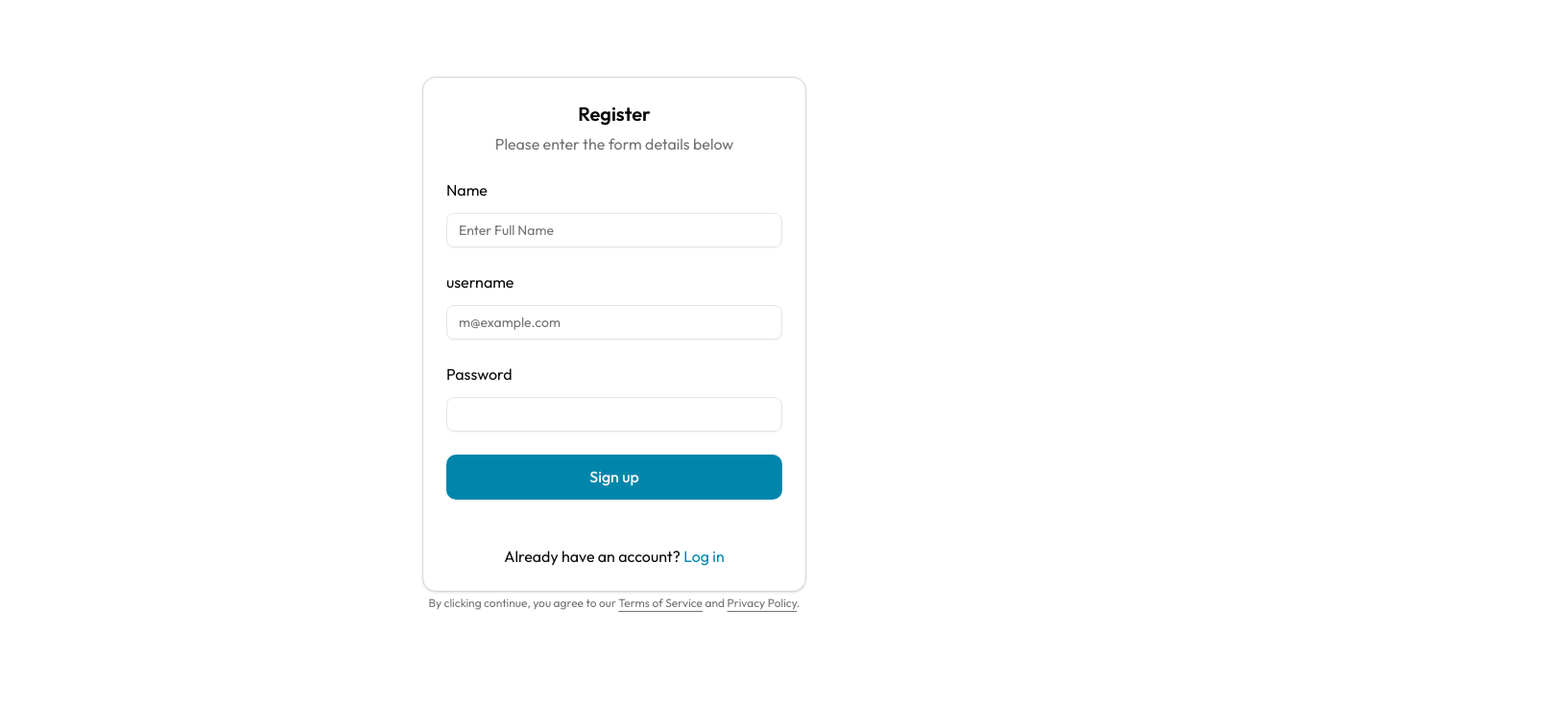
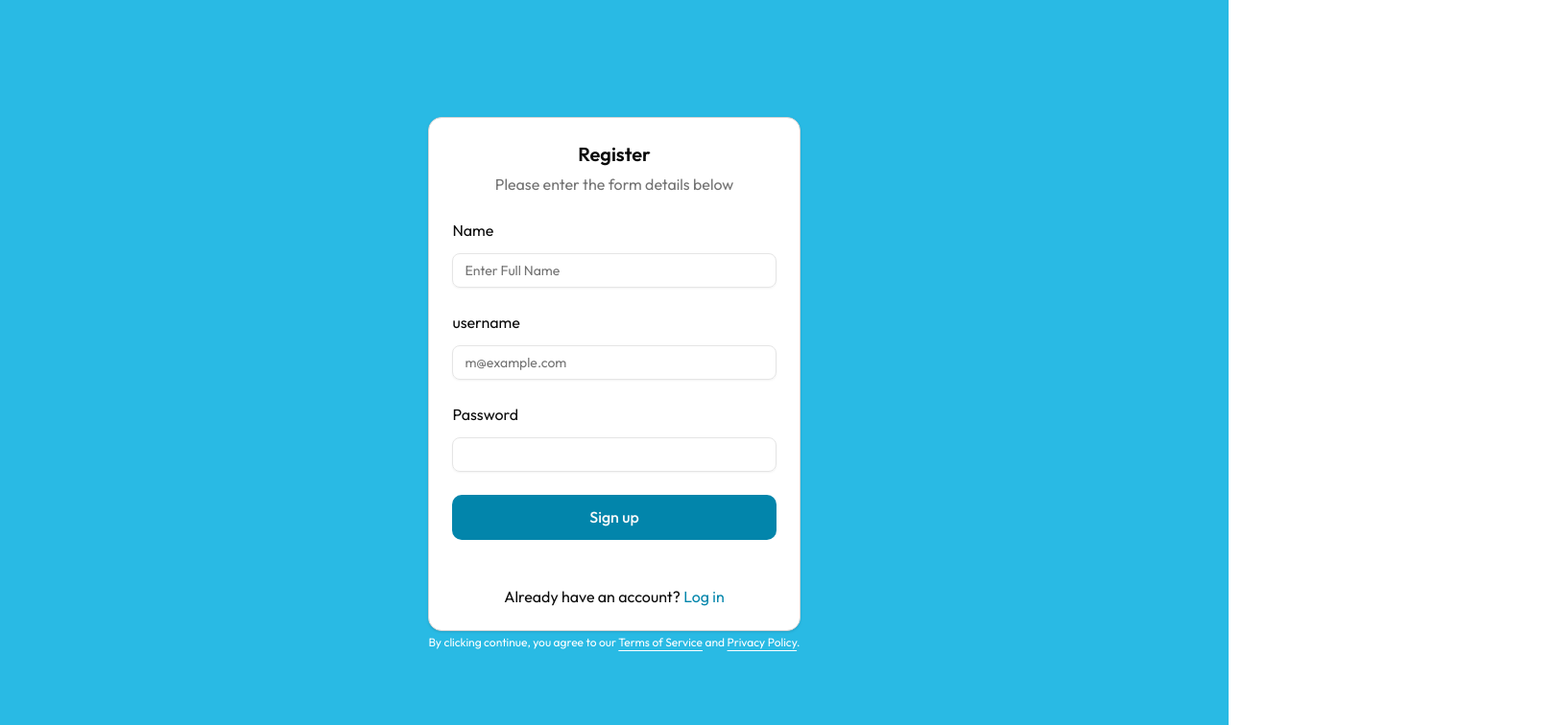
Before and after one commit to dipusth/react-auth, a React (Vite) app: page /register in a window 1280 px wide. Shown: the top 756 px of the page at 96% size, 1618 px wide, since content can reach past the window. Built offline with nearby package versions, Linux system fonts and the light colour scheme.

Commit message:
updating ui

```diff
--- a/src/App.css
+++ b/src/App.css
@@ -194,7 +194,29 @@ ul{
     border-radius: 10px;
   }
 }
+.bg-props{
+  &::after,&:before{
+    position: absolute;
+    content: "";
+    width: 100%;
+    height: 100%;
+    background-color: var(--color-primary-100);
+    opacity: 0.5;
+    border-radius: 10%;
+    right: 35%;
+    top: auto;
+    bottom: -65%;
+    transform: rotate(38deg) scale(1.9);
+  }
+  &:before{
+    left: -0%;
+    right: auto;
+    top: 26%;
+    width: 50%;
+    height: 90%;
 
+  }
+}
 
 .overlay {
   background-color: rgba(0, 0, 0, 0.3);
--- a/src/index.css
+++ b/src/index.css
@@ -132,6 +132,8 @@
 
 @theme  {
   --color-primary: #0285ab;
+  --color-primary-100: #71dfff;
+  --color-primary-400: #29bae4;
   --color-secondary: #0D9488;
   --color-secondary-50: #F9EBEC;
   --color-secondary-500: #C33241;
--- a/src/pages/Login/Login.tsx
+++ b/src/pages/Login/Login.tsx
@@ -1,4 +1,4 @@
-import React, { useState } from "react";
+import React, { useEffect, useState } from "react";
 import { Link, useNavigate } from "react-router-dom";
 import { getUser, updateActiveUser } from "@/LocalStorage";
 import {
@@ -18,7 +18,12 @@ export const Login = () => {
     username: "",
     password: "",
   });
-
+  useEffect(() => {
+    document.body.style.overflow = "hidden";
+    return () => {
+      document.body.style.overflow = "auto";
+    };
+  }, []);
   const navigate = useNavigate();
   const handleInputChannge = (event: React.ChangeEvent<HTMLInputElement>) => {
     const id = event.target.id;
@@ -46,7 +51,9 @@ export const Login = () => {
     navigate("/dashboard");
   };
   return (
-    <div className="form-wrapper py-20 max-w-[400px] mx-auto">
+    <div className="bg-wrapper bg-props bg-primary-400  h-full overflow-hidden ">
+      <div className="flex item-center h-full">
+        <div className="z-10 form-wrapper max-w-[400px] mx-auto relative">
           <Card>
             <CardHeader className="text-center">
               <CardTitle className="text-xl">Welcome</CardTitle>
@@ -59,7 +66,10 @@ export const Login = () => {
                 <div className="grid gap-6">
                   <div className="flex flex-col gap-4">
                     <Button variant="outline" className="w-full">
-                  <svg xmlns="http://www.w3.org/2000/svg" viewBox="0 0 24 24">
+                      <svg
+                        xmlns="http://www.w3.org/2000/svg"
+                        viewBox="0 0 24 24"
+                      >
                         <path
                           d="M12.152 6.896c-.948 0-2.415-1.078-3.96-1.04-2.04.027-3.91 1.183-4.961 3.014-2.117 3.675-.546 9.103 1.519 12.09 1.013 1.454 2.208 3.09 3.792 3.039 1.52-.065 2.09-.987 3.935-.987 1.831 0 2.35.987 3.96.948 1.637-.026 2.676-1.48 3.676-2.948 1.156-1.688 1.636-3.325 1.662-3.415-.039-.013-3.182-1.221-3.22-4.857-.026-3.04 2.48-4.494 2.597-4.559-1.429-2.09-3.623-2.324-4.39-2.376-2-.156-3.675 1.09-4.61 1.09zM15.53 3.83c.843-1.012 1.4-2.427 1.245-3.83-1.207.052-2.662.805-3.532 1.818-.78.896-1.454 2.338-1.273 3.714 1.338.104 2.715-.688 3.559-1.701"
                           fill="currentColor"
@@ -68,7 +78,10 @@ export const Login = () => {
                       Login with Apple
                     </Button>
                     <Button variant="outline" className="w-full">
-                  <svg xmlns="http://www.w3.org/2000/svg" viewBox="0 0 24 24">
+                      <svg
+                        xmlns="http://www.w3.org/2000/svg"
+                        viewBox="0 0 24 24"
+                      >
                         <path
                           d="M12.48 10.92v3.28h7.84c-.24 1.84-.853 3.187-1.787 4.133-1.147 1.147-2.933 2.4-6.053 2.4-4.827 0-8.6-3.893-8.6-8.72s3.773-8.72 8.6-8.72c2.6 0 4.507 1.027 5.907 2.347l2.307-2.307C18.747 1.44 16.133 0 12.48 0 5.867 0 .307 5.387.307 12s5.56 12 12.173 12c3.573 0 6.267-1.173 8.373-3.36 2.16-2.16 2.84-5.213 2.84-7.667 0-.76-.053-1.467-.173-2.053H12.48z"
                           fill="currentColor"
@@ -126,9 +139,11 @@ export const Login = () => {
               </form>
             </CardContent>
           </Card>
-      <div className="mt-1 text-muted-foreground *:[a]:hover:text-primary text-center text-xs text-balance *:[a]:underline *:[a]:underline-offset-4">
-        By clicking continue, you agree to our <a href="#">Terms of Service</a>{" "}
-        and <a href="#">Privacy Policy</a>.
+          <div className="mt-1 text-white text-muted-foreground *:[a]:hover:text-primary text-center text-xs text-balance *:[a]:underline *:[a]:underline-offset-4">
+            By clicking continue, you agree to our{" "}
+            <a href="#">Terms of Service</a> and <a href="#">Privacy Policy</a>.
+          </div>
+        </div>
       </div>
     </div>
   );
--- a/src/pages/Product.tsx
+++ b/src/pages/Product.tsx
@@ -108,7 +108,7 @@ const Product = () => {
   return (
     <div className="dark:text-white p-5 h-full">
       <div className="flex justify-between">
-        <h1 className="text-4xl">Product List</h1>
+        <h1 className="text-2xl pb-3 font-medium">Product List</h1>
         {selectedProducts.length > 0 && (
           <>
             <div
@@ -147,7 +147,7 @@ const Product = () => {
                 const hasData = selectedProducts.some(
                   (item) => item.id === product.id
                 );
-
+                console.log("const hasdata", hasData);
                 return (
                   <tr
                     key={product.id}
--- a/src/pages/Register.tsx
+++ b/src/pages/Register.tsx
@@ -1,4 +1,4 @@
-import React, { useState } from "react";
+import React, { useEffect, useState } from "react";
 
 import {
   addNewUser,
@@ -37,6 +37,12 @@ export const Register = () => {
     username: "",
     password: "",
   });
+  useEffect(() => {
+    document.body.style.overflow = "hidden";
+    return () => {
+      document.body.style.overflow = "auto";
+    };
+  }, []);
   const [message, setMessage] = useState<string>("");
   const handleInputChange = (event: React.ChangeEvent<HTMLInputElement>) => {
     const id = event.target.id;
@@ -68,11 +74,15 @@ export const Register = () => {
     // Save the user in local storage
   };
   return (
-    <div className="form-wrapper py-20 max-w-[400px] mx-auto">
+    <div className="bg-wrapper bg-props bg-primary-400  h-full overflow-hidden ">
+      <div className="flex item-center h-full">
+        <div className="form-wrapper py-20 max-w-[400px] mx-auto z-10 relative">
           <Card>
             <CardHeader className="text-center">
               <CardTitle className="text-xl">Register</CardTitle>
-          <CardDescription>Please enter the form details below</CardDescription>
+              <CardDescription>
+                Please enter the form details below
+              </CardDescription>
             </CardHeader>
             <CardContent>
               <form onSubmit={handleFormSubmit}>
@@ -130,9 +140,11 @@ export const Register = () => {
               </form>
             </CardContent>
           </Card>
-      <div className="mt-1 text-muted-foreground *:[a]:hover:text-primary text-center text-xs text-balance *:[a]:underline *:[a]:underline-offset-4">
-        By clicking continue, you agree to our <a href="#">Terms of Service</a>{" "}
-        and <a href="#">Privacy Policy</a>.
+          <div className="mt-1  text-white text-muted-foreground *:[a]:hover:text-primary text-center text-xs text-balance *:[a]:underline *:[a]:underline-offset-4">
+            By clicking continue, you agree to our{" "}
+            <a href="#">Terms of Service</a> and <a href="#">Privacy Policy</a>.
+          </div>
+        </div>
       </div>
     </div>
   );
```
Also changed, not shown: src/components/Common/Navbar.tsx (+1 -12 lines). Lines whose indentation alone changed are shown as unchanged.
